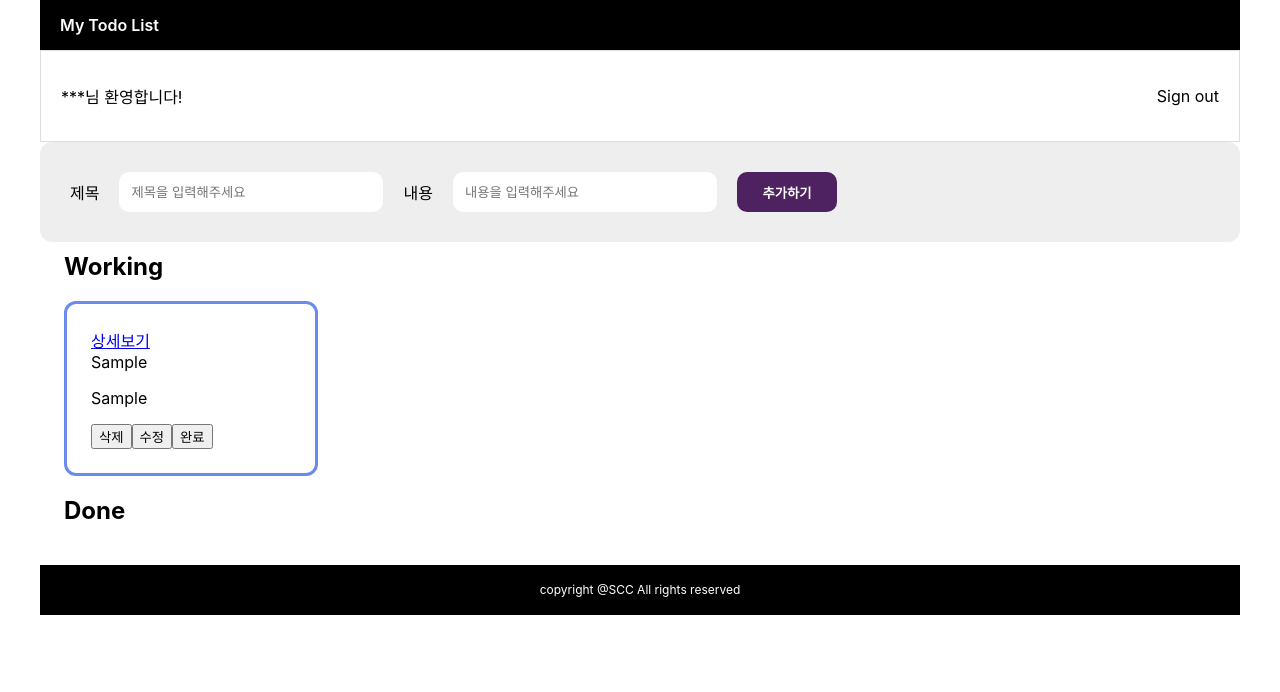
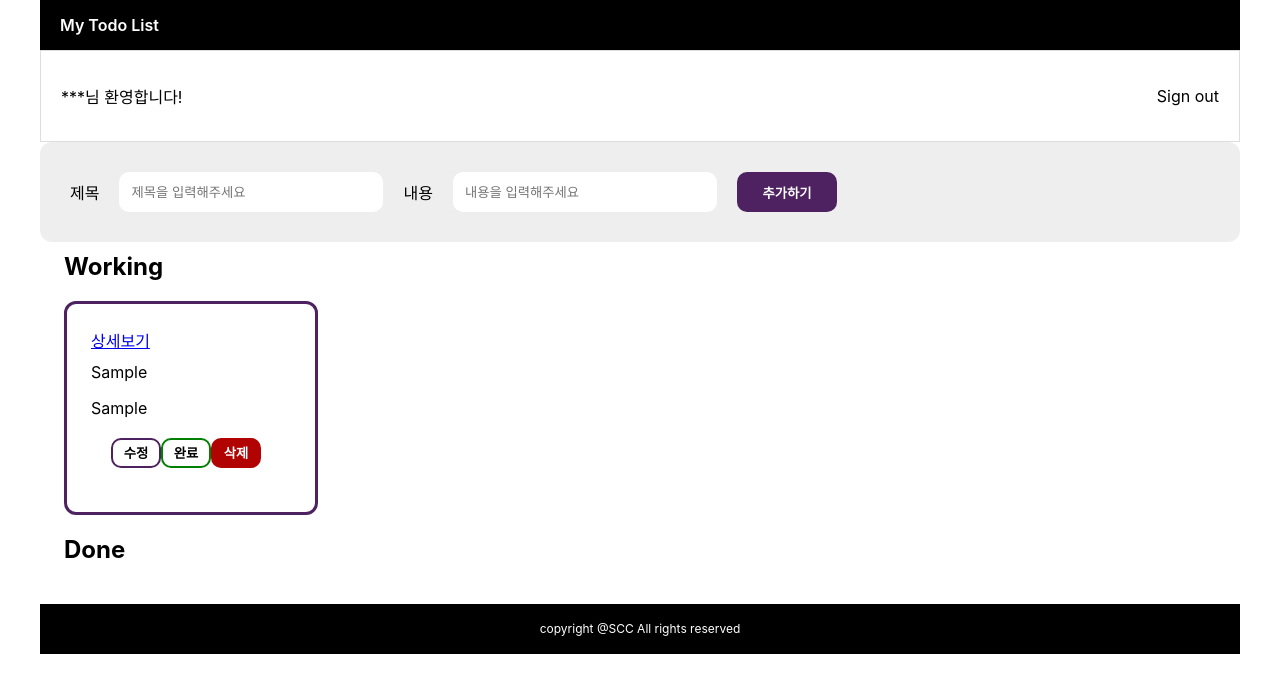
Before and after one commit to dwg787/my_todo_list, a React (Create React App) app: page / in a window 1280 px wide. Both pictures are taken after typing "Sample", "Sample" into the empty fields and a click on the button "추가하기". Shown: the top 692 px of the page. Built offline with nearby package versions, Linux system fonts and the light colour scheme.

Commit message:
커스텀 버튼 구현, 수정 기능과 조건에 따른 모달창 출력

```diff
--- a/src/components/CustomButton.jsx
+++ b/src/components/CustomButton.jsx
@@ -1,11 +1,33 @@
-function CustomButton(props){
-    const {color, onClick, children} = props
-    if(color){
-      return <button
-        style={{backgroundColor:color, color:"black", borderRadius:"3px"}}
-        onClick={onClick}>{children}</button>
-    }
-    return <button style={{backgroundColor:"white", border:"2px solid red"}}onClick={onClick}>{children}</button>
+function CustomButton(props) {
+  const { onClick, children } = props;
+  // console.log('커스텀버튼의 props.children 값:', children);
+  if (children === '취소') {
+    return (
+      <button
+        style={{
+          backgroundColor: 'green',
+          color: 'white',
+          borderRadius: '10px',
+          border: 'none',
+        }}
+        onClick={onClick}
+      >
+        {children}
+      </button>
+    );
   }
+  return (
+    <button
+      style={{
+        backgroundColor: 'white',
+        color: 'black',
+        border: '2px solid green',
+      }}
+      onClick={onClick}
+    >
+      {children}
+    </button>
+  );
+}
 
-export default CustomButton
+export default CustomButton;
--- /dev/null
+++ b/src/components/Modal/EditModalBasic.jsx
@@ -0,0 +1,19 @@
+import './Style.css';
+// import { useEffect, useRef } from 'react';
+
+function EditModalBasic({ setEditModalOpen }) {
+  // 모달 끄기
+  const closeEditModal = () => {
+    setEditModalOpen(false);
+  };
+
+  return (
+    <div className='modal-container'>
+      <p>제목과 내용을 입력하세요!</p>
+      <button className='modal-close' onClick={closeEditModal}>
+        확 인
+      </button>
+    </div>
+  );
+}
+export default EditModalBasic;
--- a/src/components/Modal/ModalBasic.jsx
+++ b/src/components/Modal/ModalBasic.jsx
@@ -9,10 +9,10 @@ function ModalBasic({ setModalOpen }) {
 
   return (
     <div className='modal-container'>
+      <p>제목과 내용을 입력하세요!</p>
       <button className='modal-close' onClick={closeModal}>
-        X
+        확 인
       </button>
-      <p>제목과 내용을 입력하세요!</p>
     </div>
   );
   // 모달 끄기 (X버튼 onClick 이벤트 핸들러)
--- a/src/components/Modal/Style.css
+++ b/src/components/Modal/Style.css
@@ -30,16 +30,24 @@
   border: 1px solid black;
   border-radius: 10px;
   display: flex;
-  align-items: center;
+  /* align-items:center; */
   justify-content: center;
+}
 
-  /* 배경 클릭 비활성화 */
-  /* pointer-events: none; */
+.modal-container > p {
+  margin: 60px;
 }
 
 /* 모달창 내부 X버튼 */
 .modal-close {
   position: absolute;
-  right: 10px;
-  top: 10px;
+  cursor: pointer;
+  width: 70px;
+  height: 50px;
+  background-color: white;
+  border-radius: 10px;
+  font-weight: 700;
+  /* right: 10px; */
+  /* top: 10px; */
+  top: 50%;
 }
--- a/src/components/Todo/Style.css
+++ b/src/components/Todo/Style.css
@@ -1,6 +1,47 @@
 .square-style {
-  border: 3px solid rgb(107, 139, 236);
+  border: 3px solid rgb(78, 34, 97);
   width: 200px;
   border-radius: 12px;
   padding: 24px 24px;
 }
+
+.square-style > span {
+  border: 1px solid rgb(78, 34, 97);
+}
+
+.square-style > form {
+  margin-top: 10px;
+}
+
+.card-title {
+  margin-top: 10px;
+}
+
+.button-layout {
+  margin: 20px;
+  /* flex-wrap: wrap; */
+}
+
+.button-layout > button {
+  width: 50px;
+  height: 30px;
+  background-color: #fff;
+  border-radius: 10px;
+  font-weight: 700;
+}
+
+.button-layout > button:first-child {
+  border: 2px solid rgb(78, 34, 97);
+}
+
+.button-layout > button:nth-child(2),
+:nth-child(3),
+button:last-child {
+  /* margin: 10px; */
+}
+
+.button-layout > button:last-child {
+  border: none;
+  color: white;
+  background-color: rgb(178, 3, 3);
+}
--- a/src/components/Todo/Todo.jsx
+++ b/src/components/Todo/Todo.jsx
@@ -1,6 +1,6 @@
 // import CustomButton from '../CustomButton';
 import { useState } from 'react';
-import { useSelector, useDispatch } from 'react-redux';
+import { useDispatch } from 'react-redux';
 import { Link } from 'react-router-dom';
 import './Style.css';
 import {
@@ -8,13 +8,15 @@ import {
   updateTodo,
   toggleStatusTodo,
 } from '../../redux/modules/todoManager';
+import EditModalBasic from '../Modal/EditModalBasic';
+import CustomButton from '../CustomButton';
 
 function Todo(props) {
   const dispatch = useDispatch();
-  const todoState = useSelector((state) => state.todoManager);
   const [appendElement, setAppendElement] = useState(false);
-  const [title, setTitle] = useState('');
-  const [content, setContent] = useState('');
+  const [title, setTitle] = useState(props.todo.title);
+  const [content, setContent] = useState(props.todo.content);
+  const [editModalOpen, setEditModalOpen] = useState(false);
 
   const changeTitle = (event) => {
     setTitle(event.target.value);
@@ -33,8 +35,12 @@ function Todo(props) {
     event.preventDefault();
     props.todo.title = title;
     props.todo.content = content;
-    dispatch(updateTodo(props.todo));
-    setAppendElement(!appendElement);
+    if (title.length !== 0 && content.length !== 0) {
+      setAppendElement(!appendElement);
+      dispatch(updateTodo(props.todo));
+    } else {
+      setEditModalOpen(true);
+    }
   };
 
   const toggleTodoHandler = (event) => {
@@ -50,7 +56,7 @@ function Todo(props) {
         </Link>
       </div>
       {appendElement ? (
-        <form onSubmit={updateTodoHandler}>
+        <form id='editInput' onSubmit={updateTodoHandler}>
           <input
             id='title-input2'
             value={title}
@@ -63,37 +69,45 @@ function Todo(props) {
             placeholder='내용을 입력해주세요'
             onChange={changeContent}
           />
-          <button>수정완료</button>
+          <button form='editInput' onClick={updateTodoHandler}>
+            수정완료
+          </button>
+          {editModalOpen ? (
+            <div className='modal-background'>
+              <EditModalBasic setEditModalOpen={setEditModalOpen} />
+            </div>
+          ) : (
+            <></>
+          )}
         </form>
       ) : (
-        <>
+        <div>
           <div className='card-title'>{props.todo.title}</div>
           <p>{props.todo.content}</p>
-        </>
+        </div>
       )}
 
       <div className='button-layout'>
-        <button onClick={deleteTodoHandler}>삭제</button>
         <button
           onClick={() => {
-            setAppendElement(!appendElement);
+            if (title && content) {
+              setAppendElement(!appendElement);
+            } else {
+              setEditModalOpen(true);
+            }
           }}
         >
-          수정
+          {appendElement ? '수정취소' : '수정'}
         </button>
-        <button onClick={toggleTodoHandler}>
-          {props.todo.isDone ? '취소' : '완료'}
-        </button>
+        {appendElement ? (
+          <></>
+        ) : (
+          <CustomButton onClick={toggleTodoHandler}>
+            {props.todo.isDone ? '취소' : '완료'}
+          </CustomButton>
+        )}
+        <button onClick={deleteTodoHandler}>삭제</button>
       </div>
-      {/* <CustomButton
-        color='red'
-        onClick={dispatch(deleteTodo(todoState.todo.id))}
-      >
-        삭제하기
-      </CustomButton> */}
-      {/* <CustomButton onClick={dispatch(changeTodo(todoState.todo.id))}>
-        {todoState.todo.isDone ? '취소' : '완료'}
-      </CustomButton> */}
     </div>
   );
 }
```
Also changed, not shown: src/components/Modal/AskDeleteModal.jsx (added, +17 -0 lines).
